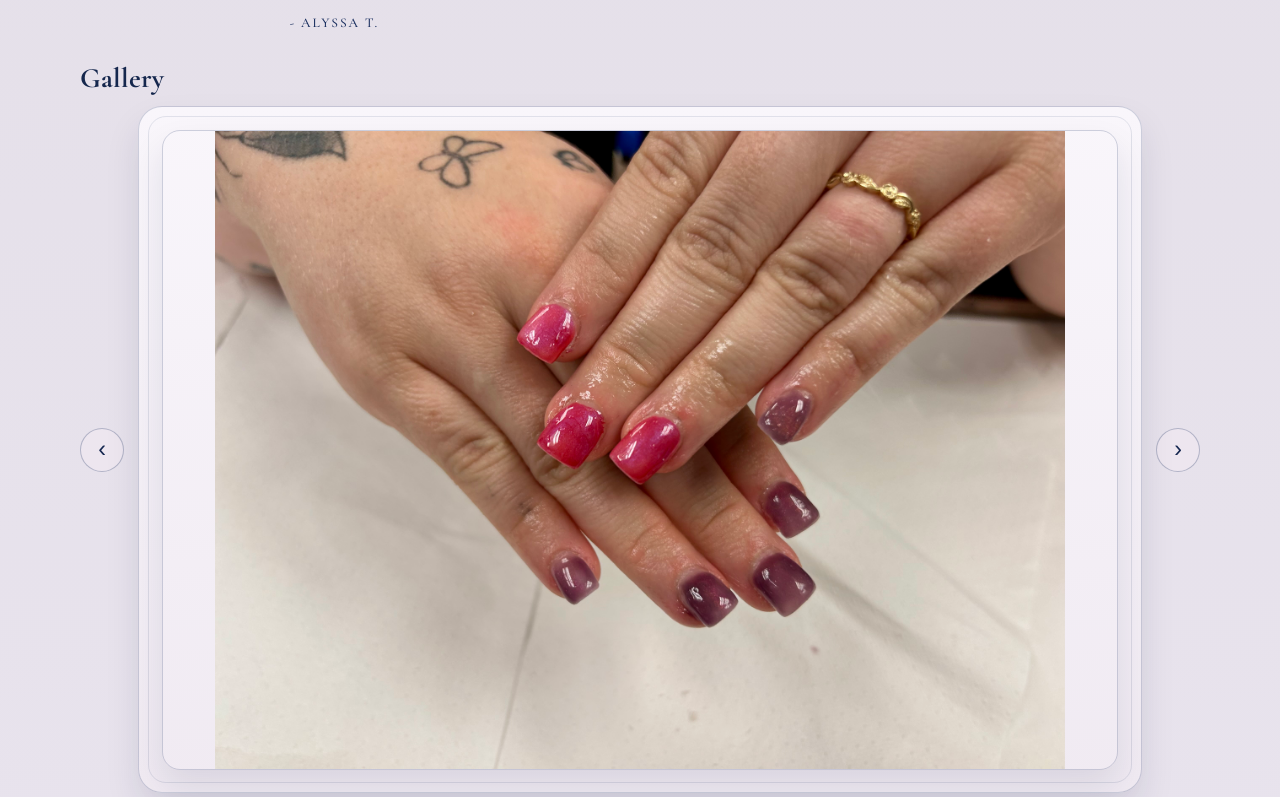
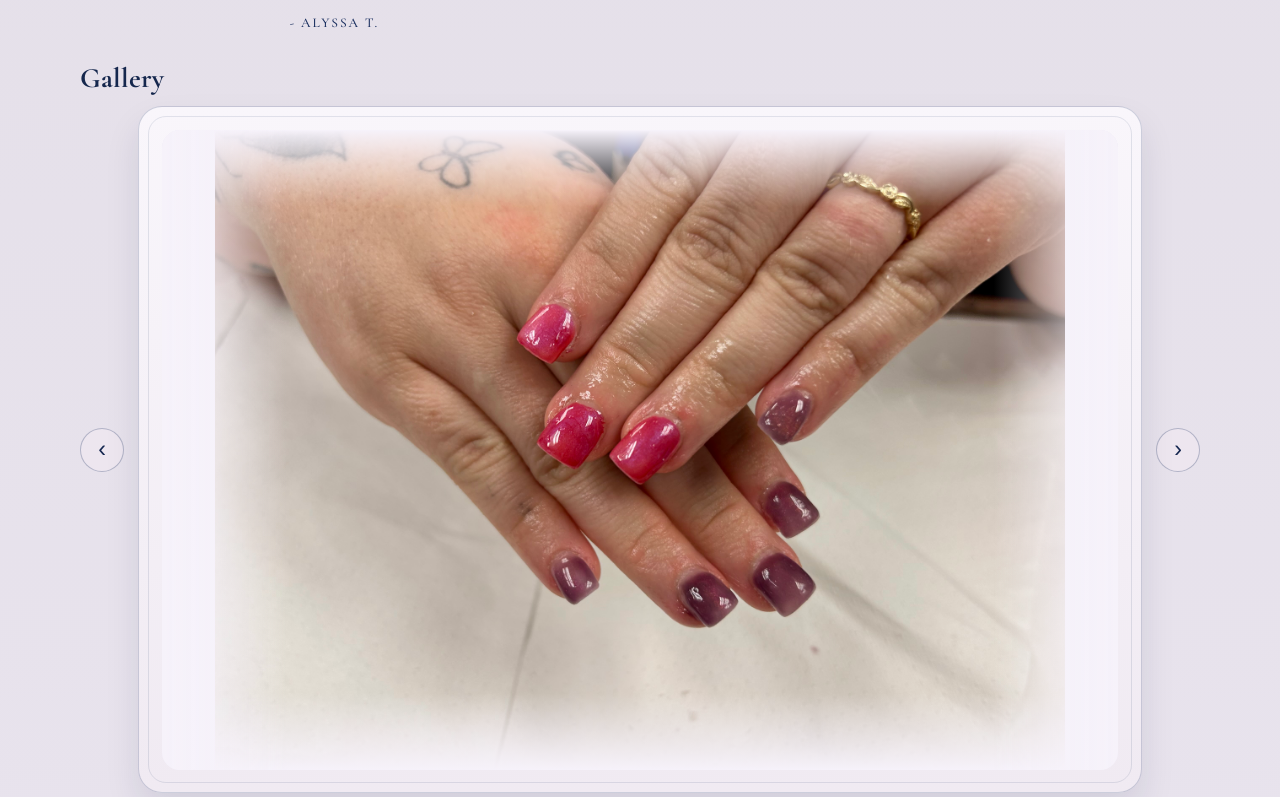
Before and after one commit to ADK-Digital/NailsByBrittney, a React (Vite) app: page / in a window 1280 px wide. Shown: the part 2163-2960 px from the top of the page. Built offline with nearby package versions, Linux system fonts and the light colour scheme; no server answers; the database is empty.

Commit message:
Soften gallery letterboxing with lavender fade

```diff
--- a/src/styles.css
+++ b/src/styles.css
@@ -263,7 +263,27 @@ blockquote span{display:block;margin-top:.9rem;font-size:.84rem;letter-spacing:.
   cursor:pointer;
   font-size:1.45rem;
 }
-.gallery-slide{border:none;background:transparent;width:100%;cursor:pointer;padding:0}
+.gallery-slide{
+  border:none;
+  background:#f6f2fa;
+  width:100%;
+  cursor:pointer;
+  padding:0;
+  border-radius:18px;
+  position:relative;
+  overflow:hidden;
+  display:grid;
+  place-items:center;
+}
+.gallery-slide::after{
+  content:'';
+  position:absolute;
+  inset:0;
+  pointer-events:none;
+  background:
+    linear-gradient(to right, #f6f2fa 0%, rgba(246,242,250,0) 13%, rgba(246,242,250,0) 87%, #f6f2fa 100%),
+    linear-gradient(to bottom, #f6f2fa 0%, rgba(246,242,250,0) 12%, rgba(246,242,250,0) 88%, #f6f2fa 100%);
+}
 .gallery-slide img{
   display:block;
   width:100%;
@@ -272,8 +292,8 @@ blockquote span{display:block;margin-top:.9rem;font-size:.84rem;letter-spacing:.
   object-fit:contain;
   object-position:center;
   border-radius:18px;
-  border:1px solid var(--border);
-  box-shadow:var(--shadow)
+  border:1px solid rgba(189,176,208,.45);
+  box-shadow:0 10px 28px rgba(26,47,95,.13)
 }
 
 .missing-image{width:100%;min-height:260px;border-radius:12px;border:1px dashed #b9abc0;display:grid;place-items:center;background:#f2ecf7;color:#5f4f6e}
```
